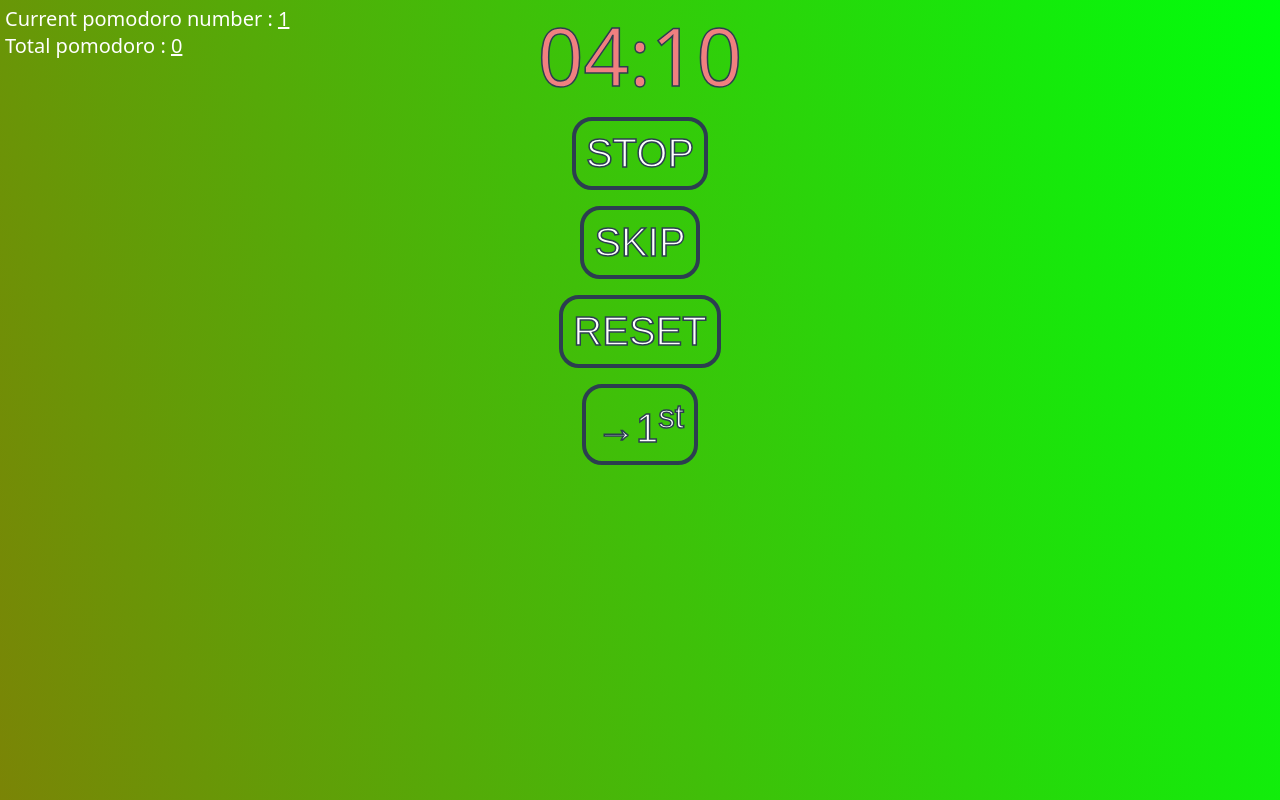
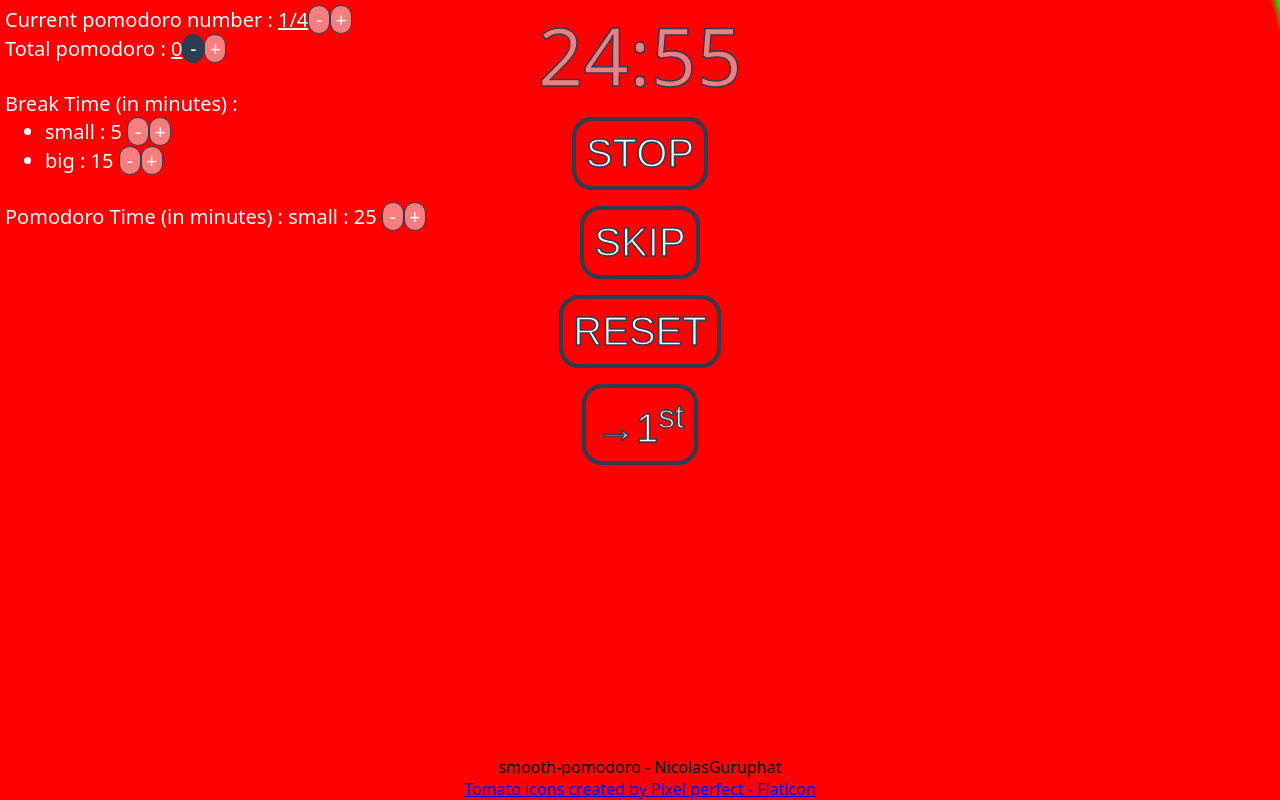
Before and after one commit to NicolasGuruphat/smooth-pomodoro, a Vue app: page / in a window 1280 px wide. Built offline with nearby package versions, Linux system fonts and the light colour scheme.

Commit message:
FEAT : add stats + possibility to modify them

```diff
--- a/src/App.vue
+++ b/src/App.vue
@@ -3,9 +3,33 @@
 <template>
   <div class="progress-bar-base" :style="progressBarGradiant">
   <p class="stats-block" >
-    Current pomodoro number : <span class="stat">{{pomodoroNumber}}</span>
+    Current pomodoro number : <span class="stat">{{pomodoroNumber}}/{{pomodoriByCycle}}</span>
+    <span class="stat-selector" :class="{'disabled':pomodoriByCycle==0}" @click="pomodoriByCycle--" >-</span>
+    <span class="stat-selector" @click="pomodoriByCycle++">+</span>
     <br>
-    Total pomodoro : <span class="stat">{{totalPomodoro}}</span>
+    Total pomodoro : <span class="stat">{{totalPomodoro}}<template v-if="goal!=0">/{{goal}}</template></span>
+    <span class="stat-selector" :class="{'disabled':goal==0}" @click="goal--" :disabled="goal==0">-</span>
+    <span class="stat-selector" @click="goal++">+</span>
+    <br>
+    <br>
+    Break Time (in minutes) :
+    <ul>
+      <li>
+        small : {{ breakTime.small.minutes }}
+        <span class="stat-selector" :class="{'disabled':breakTime.small.minutes==0}" @click="breakTime.small.minutes--" :disabled="breakTime.small.minutes==0">-</span>
+        <span class="stat-selector" @click="breakTime.small.minutes++">+</span>
+      </li>
+      <li>
+        big : {{ breakTime.big.minutes }}
+        <span class="stat-selector" :class="{'disabled':breakTime.big.minutes==0}" @click="breakTime.big.minutes--" :disabled="breakTime.big.minutes==0">-</span>
+        <span class="stat-selector" @click="breakTime.big.minutes++">+</span>
+      </li>
+    </ul>
+    <br>
+    Pomodoro Time (in minutes) :
+    small : {{ pomodoroTime.minutes }}
+        <span class="stat-selector" :class="{'disabled':pomodoroTime.minutes==0}" @click="pomodoroTime.minutes--" :disabled="pomodoroTime.minutes==0">-</span>
+        <span class="stat-selector" @click="pomodoroTime.minutes++">+</span>
   </p>
 
   <span class="timer" :class="{'working' : working, 'not-working' : !working}">{{ timer }}</span>
@@ -15,6 +39,10 @@
     <ActionButton :action="globalReset">RESET</ActionButton>
     <ActionButton :action="goBackToFirstPomodoro">→1<sup>st</sup></ActionButton>
   </div>
+  <footer>
+    <div>smooth-pomodoro - NicolasGuruphat</div>
+    <a href="https://www.flaticon.com/authors/pixel-perfect" title="tomato icons">Tomato icons created by Pixel perfect - Flaticon</a>
+  </footer>
 </div>
 </template>
 
@@ -41,6 +69,7 @@ export default {
           seconds : 0
         }
       },
+      pomodoriByCycle : 4,
       seconds : null,
       minutes : null,
       startOrStopLabel : "STOP",
@@ -48,7 +77,8 @@ export default {
       working : true,
       progression : 0,
       pomodoroNumber : 1, // between 1 and 4
-      totalPomodoro : 0
+      totalPomodoro : 0,
+      goal : 0
     }
   },
   computed:{
@@ -59,15 +89,18 @@ export default {
       return minutesToDisplay+":"+secondsToDisplay;
     },
     progressBarGradiant(){
+      let baseTime = this.working ? this.pomodoroTime.minutes*60 + this.pomodoroTime.seconds : this.breakTime.small.minutes*60 + this.breakTime.small.seconds*60;
+      let currentTime = baseTime-(this.minutes*60+this.seconds)
+      let progression = ((currentTime/baseTime)-0.5)*100*2*-1
       if(this.working){
-      let baseTime = 25*60
-      let currentTime = baseTime-(this.minutes*60+this.seconds)
-      let progression = ((currentTime/baseTime)-0.40)*100*2.5 *-1
       return {
         "background": `linear-gradient(75deg, rgba(255,0,0,1) ${progression}%, rgba(0,255,12,1) 100%)`
       }
       }else{
-        return {};
+        return {
+          "background": "green"
+          // "background": `linear-gradient(75deg, rgba(255,0,0,1) 100%,  rgba(0,255,12,1) ${progression}%)`
+        };
       }
     }
   },
@@ -94,12 +127,12 @@ export default {
     startTimer(){
       this.intervalId = setInterval(() => {
         this.seconds --;
-      }, 1)
+      }, 1000)
     },
     switchSession() {
       if(this.working){
         // switch to pause session
-        if(this.pomodoroNumber == 4){
+        if(this.pomodoroNumber == this.pomodoriByCycle){
           this.minutes = this.breakTime.big.minutes;
           this.seconds = this.breakTime.big.seconds;
         }else{
@@ -109,7 +142,7 @@ export default {
         this.totalPomodoro += 1
       }else{
         // switch to work session
-        this.pomodoroNumber = (this.pomodoroNumber ) % 4 + 1
+        this.pomodoroNumber = (this.pomodoroNumber ) % this.pomodoriByCycle + 1
         this.minutes = this.pomodoroTime.minutes
         this.seconds = this.pomodoroTime.seconds
 
@@ -192,4 +225,27 @@ export default {
 .stat{
   text-decoration: underline;
 }
+.stat-selector{
+  border:1px solid var(--grey);
+  display: inline-block;
+  width: 20px;
+  text-align: center;
+  background-color: rgba(252,252,252,0.5);
+  border-radius:100px;
+  cursor: pointer;
+}
+.disabled{
+  pointer-events: none;
+  background-color: var(--grey);
+}
+footer{
+  position: fixed;
+  left: 0;
+  bottom: 0;
+  width: 100%;
+  text-align: center;
+}
+ul{
+  margin:0;
+}
 </style>
```
